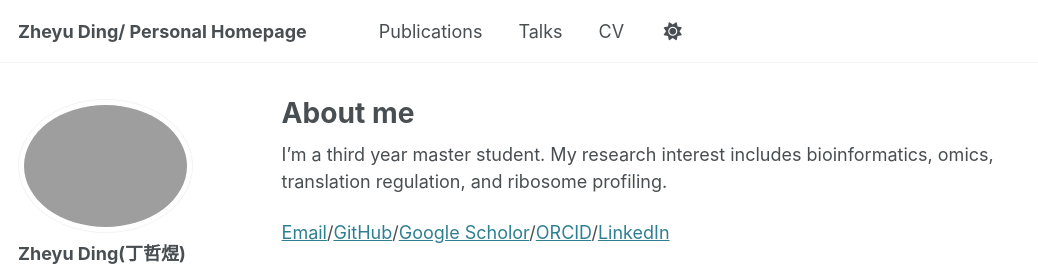
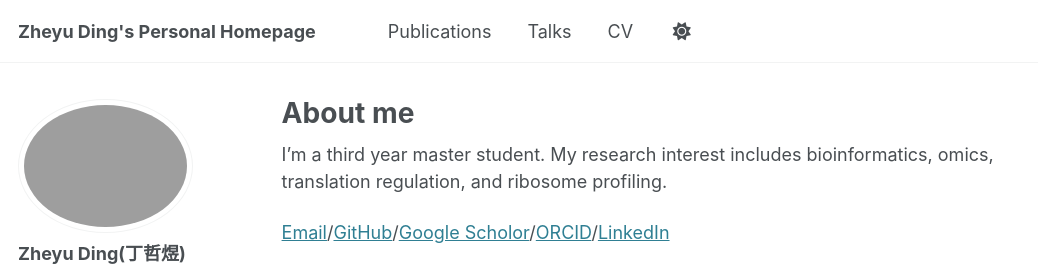
Before and after one commit to Zheyu-Ding/Zheyu-Ding.github.io, a Jekyll site: the page built from _pages/about.md, in a window 1280 px wide. Shown: the top 266 px of the page, without its empty margins (0-1038 px from the left). Built offline with Jekyll 4.4.1, drawn with Linux system fonts in a browser that asks for light colours; some web fonts are replaced.

```diff
--- a/_config.yml
+++ b/_config.yml
@@ -9,7 +9,7 @@
 # Basic Site Settings
 locale                   : "en-US"
 site_theme               : "default"
-title                    : "Zheyu Ding/ Personal Homepage"
+title                    : "Zheyu Ding's Personal Homepage"
 title_separator          : "-"
 name                     : &name "Zheyu Ding"
 description              : &description "Beginner in bioinformatics"
```
